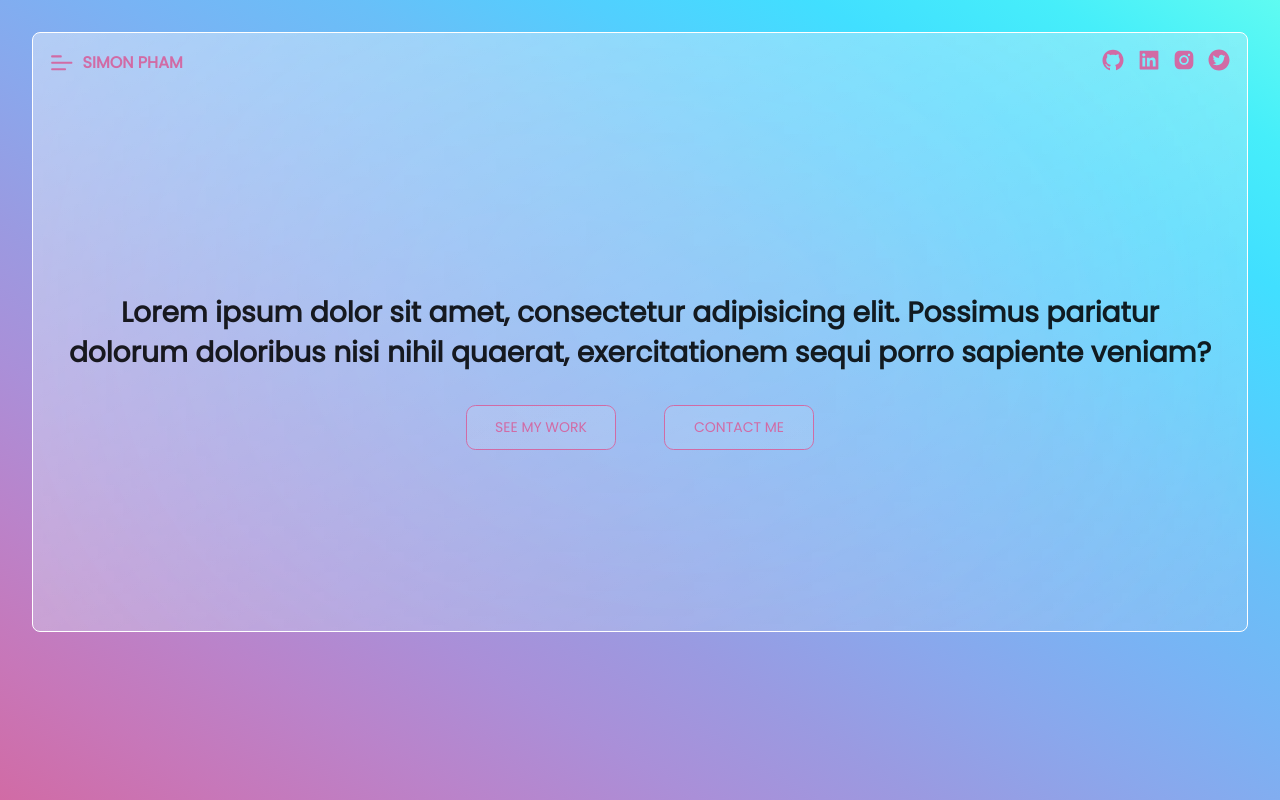
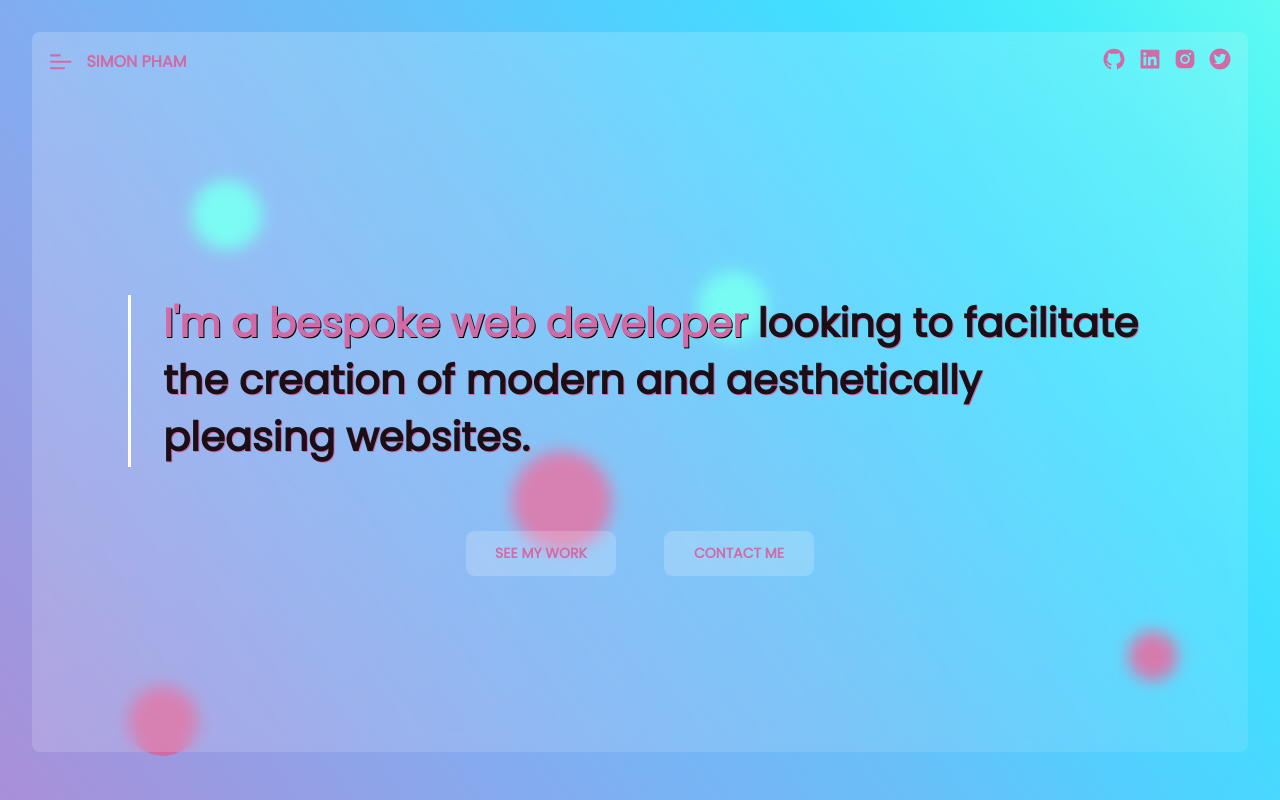
Before and after one commit to imsimonpham/simonportfolio, a React (Create React App) app: page / in a window 1280 px wide. Shown: the top 800 px of the page. Built offline with nearby package versions, Linux system fonts and the light colour scheme.

Commit message:
adding dots to bg

```diff
--- a/src/App.js
+++ b/src/App.js
@@ -1,9 +1,16 @@
 import React from "react";
-import { createTheme, ThemeProvider, CssBaseline } from "@material-ui/core";
+import {
+  createTheme,
+  ThemeProvider,
+  CssBaseline,
+  makeStyles,
+} from "@material-ui/core";
 import { Colors } from "./data/Variables";
 import GlobalStyle from "./globalStyles";
 import Hero from "./components/Hero";
 import styled from "styled-components";
+import Testing from "./components/Testing";
+import Separator from "./components/Separator";
 
 const theme = createTheme({
   typography: {
@@ -25,8 +32,8 @@ const theme = createTheme({
 });
 
 const Body = styled.div`
-  height: 100vh;
-  width: 100vw;
+  height: 100%;
+  width: 100%;
   background-image: linear-gradient(
     to right top,
     #d16ba5,
@@ -42,17 +49,71 @@ const Body = styled.div`
     #46eefa,
     #5ffbf1
   );
-  z-index: -999;
   padding: 2rem;
+  position: relative;
+  z-index: 0;
 `;
 
+const useStyles = makeStyles((theme) => {
+  return {
+    circle: {
+      position: "absolute",
+      zIndex: "-1",
+      borderRadius: "50%",
+    },
+    circle1: {
+      right: "8%",
+      top: "35%",
+      height: "50px",
+      width: "50px",
+      background: `${Colors.primary}`,
+    },
+    circle2: {
+      right: "40%",
+      top: "15%",
+      height: "70px",
+      width: "70px",
+      background: `${Colors.lightGreen}`,
+    },
+    circle3: {
+      left: "40%",
+      top: "25%",
+      height: "100px",
+      width: "100px",
+      background: `${Colors.primary}`,
+    },
+    circle4: {
+      left: "10%",
+      top: "38%",
+      height: "70px",
+      width: "70px",
+      background: `${Colors.primary}`,
+    },
+    circle5: {
+      left: "15%",
+      top: "10%",
+      height: "70px",
+      width: "70px",
+      background: `${Colors.lightGreen}`,
+    },
+  };
+});
+
 function App({ props }) {
+  const classes = useStyles();
   return (
     <ThemeProvider theme={theme}>
       <CssBaseline />
       <GlobalStyle />
       <Body>
+        <div className={`${classes.circle} ${classes.circle1}`}></div>
+        <div className={`${classes.circle} ${classes.circle2}`}></div>
+        <div className={`${classes.circle} ${classes.circle3}`}></div>
+        <div className={`${classes.circle} ${classes.circle4}`}></div>
+        <div className={`${classes.circle} ${classes.circle5}`}></div>
         <Hero />
+        <Separator />
+        <Testing />
       </Body>
     </ThemeProvider>
   );
--- a/src/components/Hero.js
+++ b/src/components/Hero.js
@@ -7,25 +7,33 @@ import { Colors } from "../data/Variables";
 const useStyles = makeStyles((theme) => {
   return {
     heroContainer: {
-      height: "600px",
+      height: "90vh",
       width: "100%",
       display: "flex",
       flexDirection: "column",
       borderRadius: "0.5rem",
       background: `${Colors.white}`,
-      background: `linear-gradient(to right bottom, rgba(255,255,255, 0.4), rgba(255,255,255,0.1))`,
-      border: `1px solid ${Colors.white}`,
-      backdropFilter: `blur(50rem)`,
+      background: `linear-gradient(to right bottom, rgba(255,255,255, 0.2), rgba(255,255,255,0.1))`,
+      backdropFilter: `blur(0.5rem)`,
     },
     introTextContainer: {
       flexGrow: "1",
       display: "flex",
       flexDirection: "column",
       justifyContent: "center",
-      textAlign: "center",
-      padding: `0 2rem`,
+      textAlign: "left",
+      padding: `0 6rem`,
       "& h1": {
-        marginBottom: "2rem",
+        fontSize: "2.5rem",
+        marginBottom: "4rem",
+        fontWeight: "700",
+        textShadow: `1px 1px ${Colors.primary}`,
+        borderLeft: `3px solid ${Colors.white}`,
+        paddingLeft: `2rem`,
+        "& span": {
+          color: `${Colors.primary}`,
+          textShadow: `1px 1px ${Colors.black}`,
+        },
       },
     },
     btnContainer: {
@@ -43,8 +51,8 @@ const useStyles = makeStyles((theme) => {
       borderRadius: "0.6rem",
       position: "relative",
       transition: `all 0.5s ease-in-out`,
-      border: `1px solid ${Colors.primary}`,
-      zIndex: "1",
+      fontWeight: "700",
+      background: `${Colors.transparent}`,
       "&:first-child": {
         marginRight: "3rem",
       },
@@ -57,8 +65,13 @@ const useStyles = makeStyles((theme) => {
       border: "none",
       zIndex: "-1",
       transition: `all 0.5s ease-in-out`,
+      backgroundSize: `200% 200%`,
+    },
+    btnBg1: {
       backgroundImage: `linear-gradient(to left, ${Colors.transparent} 50%,${Colors.primary} 0)`,
-      backgroundSize: `200% 200%`,
+    },
+    btnBg2: {
+      backgroundImage: `linear-gradient(to left, ${Colors.transparent} 50%,${Colors.lightGreen} 0)`,
     },
   };
 });
@@ -79,7 +92,7 @@ const Hero = () => {
       color: btnHovered ? `${Colors.white}` : `${Colors.primary}`,
     },
     btn2: {
-      color: btnHovered2 ? `${Colors.white}` : `${Colors.primary}`,
+      color: btnHovered2 ? `${Colors.black}` : `${Colors.primary}`,
     },
   };
 
@@ -88,9 +101,11 @@ const Hero = () => {
       <Navbar />
       <Box className={classes.introTextContainer}>
         <h1>
-          Lorem ipsum dolor sit amet, consectetur adipisicing elit. Possimus
-          pariatur dolorum doloribus nisi nihil quaerat, exercitationem sequi
-          porro sapiente veniam?
+          <span className={classes.highlight}>
+            I'm a bespoke web developer{" "}
+          </span>
+          looking to facilitate the creation of modern and aesthetically
+          pleasing websites.
         </h1>
 
         <div className={classes.btnContainer}>
@@ -106,7 +121,10 @@ const Hero = () => {
             }}
           >
             See My Work
-            <span style={style.hover} className={classes.btnOverlay}></span>
+            <span
+              style={style.hover}
+              className={`${classes.btnOverlay} ${classes.btnBg1}`}
+            ></span>
           </Link>
 
           <Link
@@ -121,7 +139,10 @@ const Hero = () => {
             }}
           >
             Contact Me
-            <span style={style.hover2} className={classes.btnOverlay}></span>
+            <span
+              style={style.hover2}
+              className={`${classes.btnOverlay} ${classes.btnBg2}`}
+            ></span>
           </Link>
         </div>
       </Box>
--- a/src/components/Navbar.js
+++ b/src/components/Navbar.js
@@ -32,7 +32,7 @@ const useStyles = makeStyles((theme) => {
       fontSize: "1rem",
       textTransform: "uppercase",
       fontWeight: "900",
-      marginLeft: "0.5rem",
+      marginLeft: "0.8rem",
       color: `${Colors.primary}`,
     },
     bar: {
--- /dev/null
+++ b/src/components/Separator.js
@@ -0,0 +1,24 @@
+import React from "react";
+import { Box, makeStyles } from "@material-ui/core";
+import { Colors } from "../data/Variables";
+
+const useStyles = makeStyles((theme) => {
+  return {
+    separator: {
+      height: "300px",
+      width: "100%",
+      display: "flex",
+      alignItems: "center",
+      justifyContent: "center",
+      fontSize: "3rem",
+      fontWeight: "900",
+    },
+  };
+});
+
+const Separator = () => {
+  const classes = useStyles();
+  return <Box className={classes.separator}>About Me</Box>;
+};
+
+export default Separator;
--- /dev/null
+++ b/src/components/Testing.js
@@ -0,0 +1,28 @@
+import React from "react";
+import { Box, makeStyles } from "@material-ui/core";
+import Navbar from "./Navbar";
+import { Link } from "react-router-dom";
+import { Colors } from "../data/Variables";
+
+const useStyles = makeStyles((theme) => {
+  return {
+    heroContainer: {
+      height: "90vh",
+      width: "100%",
+      display: "flex",
+      flexDirection: "column",
+      borderRadius: "0.5rem",
+      background: `${Colors.white}`,
+      background: `linear-gradient(to right bottom, rgba(0,0,0, 0.6), rgba(0,0,0,0.3))`,
+      // border: `1px solid ${Colors.white}`,
+      backdropFilter: `blur(4rem)`,
+    },
+  };
+});
+
+const Testing = () => {
+  const classes = useStyles();
+  return <Box className={classes.heroContainer}></Box>;
+};
+
+export default Testing;
--- a/src/data/Variables.js
+++ b/src/data/Variables.js
@@ -1,7 +1,10 @@
 export const Colors = {
   primary: "#D16BA5",
   secondary: "#86A8E7",
-  lightgreen: "#5FFBF1",
+  lightGreen: "#5FFBF1",
+  darkRose: "#8E0E2F",
   white: "#fff",
+  black: "#000",
+  gray: "#B0B0B0",
   transparent: `rgba(255,255,255, 0.1)`,
 };
```
